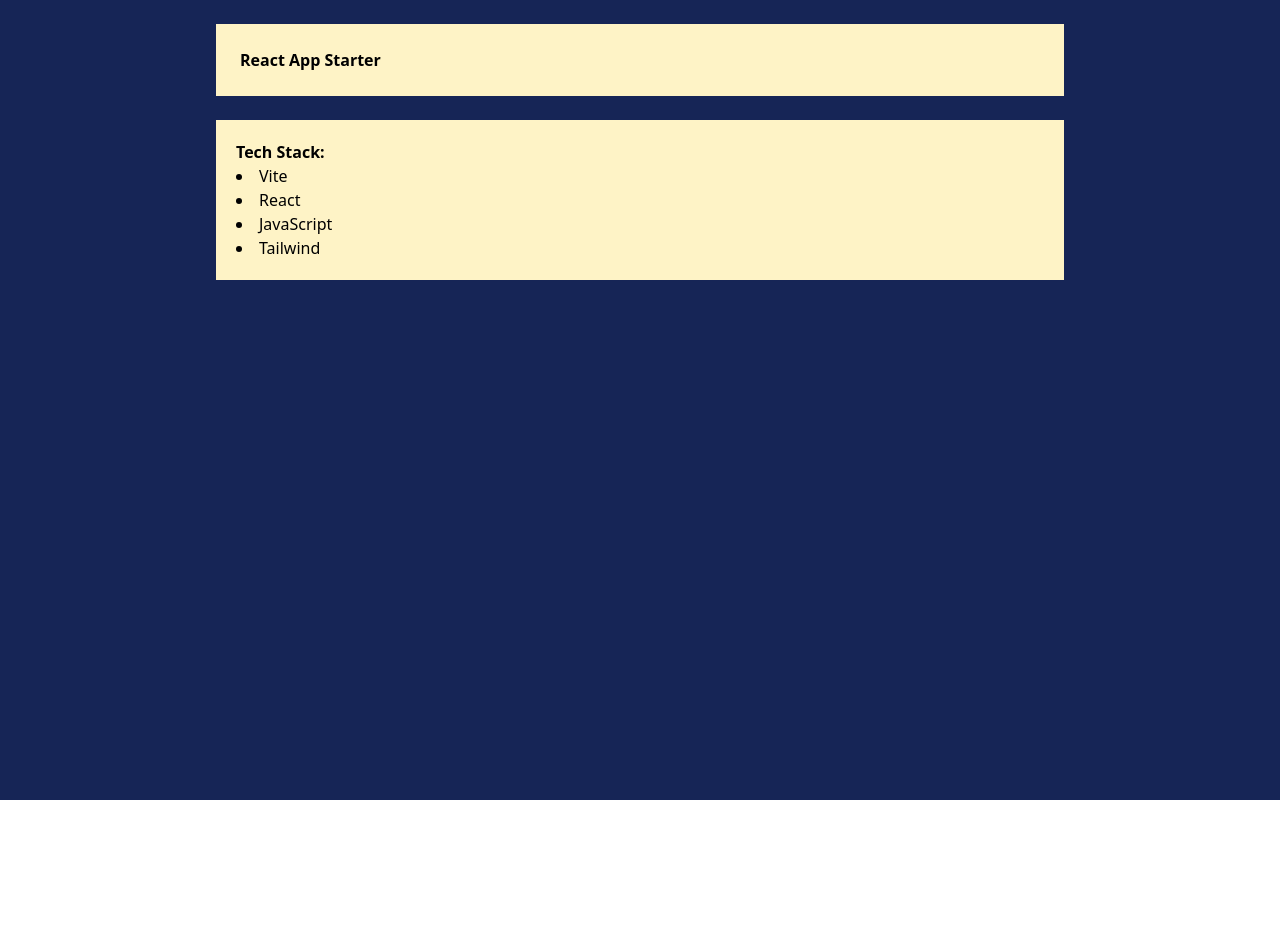
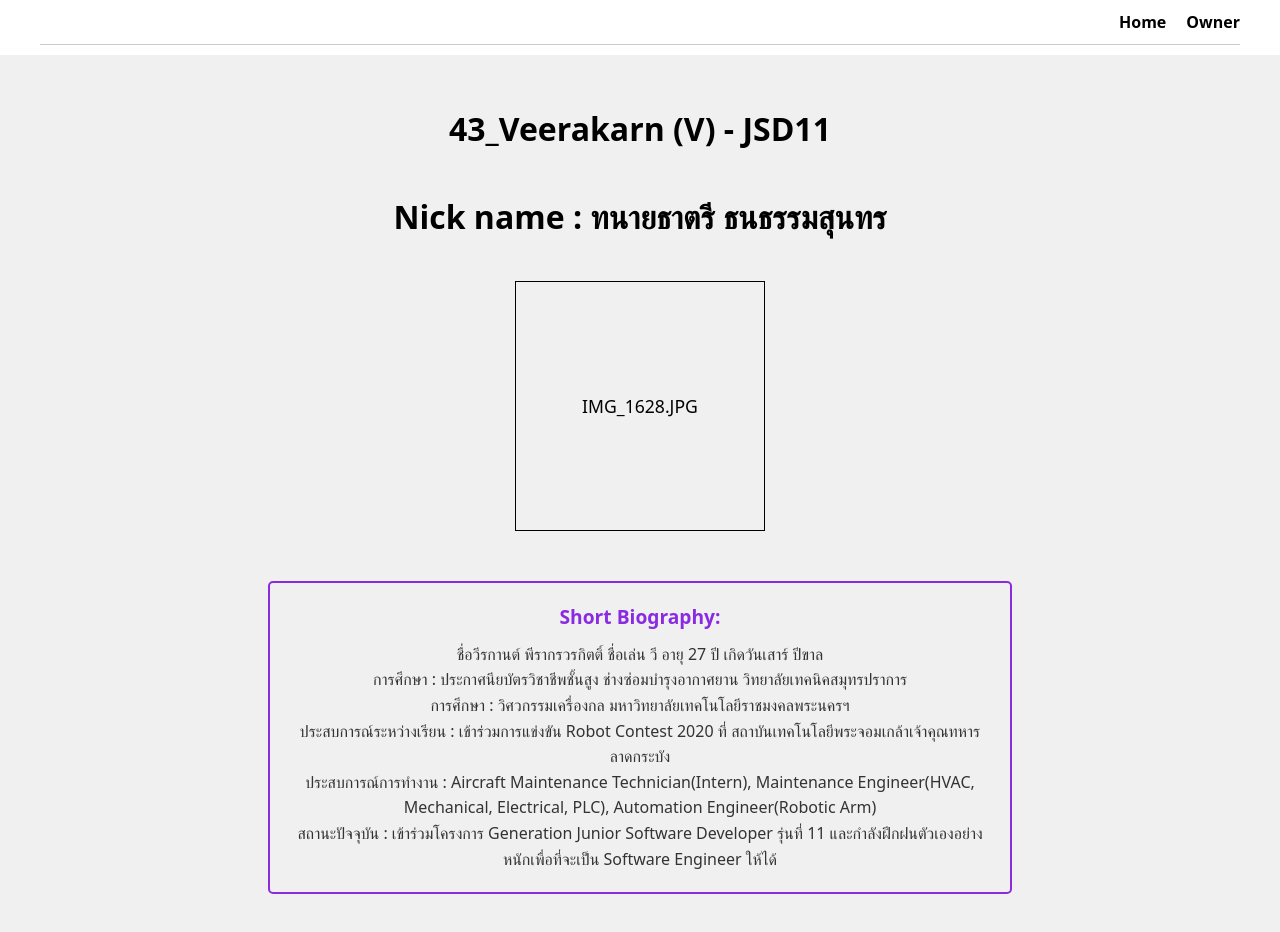
Before and after one commit to veerakarnvrk/43-v-react-app-starter, a React (Vite) app: page /owner in a window 1280 px wide. Shown: the top 932 px of the page. Before the commit the page ends 800 px from the top, so only its background shows below. Built offline with nearby package versions, Linux system fonts and the light colour scheme.

Commit message:
Finished

```diff
--- a/src/App.jsx
+++ b/src/App.jsx
@@ -1,20 +1,36 @@
-export default function App() {
+import React from 'react';
+import { BrowserRouter as Router, Routes, Route } from 'react-router-dom';
+import Header from './components/Header';
+import HomePage from './components/HomePage';
+import UserHomeView from './components/UserHomeView';
+import AdminHomeView from './components/AdminHomeView';
+import Owner from './components/Owner';
+
+const App = () => {
+  <Routes>
+  <Route path="/owner" element={<Owner />} />
+  </Routes>
+
   return (
-    <div className="min-h-screen flex justify-center bg-blue-950">
-      <div className="p-6 gap-y-6 flex flex-col justify-start w-[80%] lg:w-[70%]">
-        <h1 className="w-full p-6 bg-amber-100 font-extrabold">
-          React App Starter
-        </h1>
-        <section className="w-full p-5 bg-amber-100 flex">
-          <ul className="list-inside list-disc flex-1">
-            <span className="font-semibold">Tech Stack:</span>
-            <li>Vite</li>
-            <li>React</li>
-            <li>JavaScript</li>
-            <li>Tailwind</li>
-          </ul>
-        </section>
+    // Router ห่อหุ้มทุกส่วนที่ต้องการใช้การนำทาง
+    <Router>
+      <div className="app-container">
+        <Header />
+        {/* Routes ใช้กำหนดเส้นทางต่างๆ */}
+        <Routes>
+          {/* Path "/" คือหน้าแรก จะแสดง HomePage */}
+          <Route path="/" element={<HomePage />} />
+          {/* Path "/user" จะแสดง UserHomeView */}
+          <Route path="/user" element={<UserHomeView />} />
+          {/* Path "/admin" จะแสดง AdminHomeView */}
+          <Route path="/admin" element={<AdminHomeView />} />
+          {/* Path "/owner" สำหรับลิงก์ Owner ด้านบนขวา */}
+          <Route path="owner" element={<Owner />} />
+          {/* คุณสามารถเพิ่ม Route สำหรับ 404 Not Found ได้ */}
+        </Routes>
       </div>
-    </div>
+    </Router>
   );
-}
+};
+
+export default App;
--- /dev/null
+++ b/src/components/AdminHomeView.jsx
@@ -0,0 +1,12 @@
+import React from 'react';
+
+const AdminHomeView = () => {
+  return (
+    <div style={{ padding: '20px', textAlign: 'center' }}>
+      <h2>Admin Home View</h2>
+      <p>ยินดีต้อนรับผู้ดูแลระบบ</p>
+    </div>
+  );
+};
+
+export default AdminHomeView;
--- /dev/null
+++ b/src/components/Header.css
@@ -0,0 +1,16 @@
+.header-container {
+  padding: 10px 40px;
+}
+.header-links {
+  text-align: right;
+  margin-bottom: 10px;
+}
+.header-link {
+  margin-left: 20px;
+  text-decoration: none; /* ลบขีดเส้นใต้ */
+  color: black;
+  font-weight: bold;
+}
+.header-divider {
+  border-bottom: 1px solid #ccc;
+}
--- /dev/null
+++ b/src/components/Header.jsx
@@ -0,0 +1,18 @@
+import React from 'react';
+import { Link } from 'react-router-dom';
+import './Header.css'; // ต้องสร้างไฟล์ CSS สำหรับจัดรูปแบบ
+
+const Header = () => {
+  return (
+    <header className="header-container">
+      <div className="header-links">
+        {/* ใช้ Link แทนแท็ก <a> เพื่อการนำทางภายใน React */}
+        <Link to="/" className="header-link">Home</Link>
+        <Link to="/owner" className="header-link">Owner</Link>
+      </div>
+      <div className="header-divider"></div> {/* เส้นคั่น */}
+    </header>
+  );
+};
+
+export default Header;
--- /dev/null
+++ b/src/components/HomePage.jsx
@@ -0,0 +1,25 @@
+import React from 'react';
+import { Link } from 'react-router-dom';
+import './HomePage.css'; // ต้องสร้างไฟล์ CSS สำหรับจัดรูปแบบ
+
+const HomePage = () => {
+  return (
+    <div className="homepage-container">
+      <h1 className="main-title">
+        Generation Thailand<br />
+        React - Assessment
+      </h1>
+      <div className="button-group">
+        {/* Link จะนำทางไปยัง Path ที่กำหนดใน App.js */}
+        <Link to="/user" className="home-button">
+          User Home View
+        </Link>
+        <Link to="/admin" className="home-button">
+          Admin Home View
+        </Link>
+      </div>
+    </div>
+  );
+};
+
+export default HomePage;
--- /dev/null
+++ b/src/components/Homepage.css
@@ -0,0 +1,31 @@
+.homepage-container {
+  display: flex;
+  flex-direction: column;
+  align-items: center; /* จัดให้อยู่กึ่งกลางแนวนอน */
+  justify-content: center; /* จัดให้อยู่กึ่งกลางแนวตั้ง */
+  height: 80vh; /* ทำให้ Container สูงเกือบเต็มจอ */
+  text-align: center;
+}
+.main-title {
+  font-size: 2.5em;
+  font-weight: 700;
+  margin-bottom: 40px;
+}
+.button-group {
+  display: flex;
+  gap: 50px; /* ระยะห่างระหว่างปุ่ม */
+}
+.home-button {
+  padding: 10px 20px;
+  border: 1px solid #ccc;
+  border-radius: 5px;
+  background-color: white;
+  text-decoration: none;
+  color: black;
+  font-weight: 500;
+  box-shadow: 1px 1px 3px rgba(0, 0, 0, 0.1); /* เงาเล็กน้อย */
+  transition: background-color 0.2s;
+}
+.home-button:hover {
+  background-color: #f0f0f0;
+}
--- /dev/null
+++ b/src/components/Owner.css
@@ -0,0 +1,52 @@
+.owner-container {
+    /* ใช้ Flexbox เพื่อจัดองค์ประกอบทั้งหมดให้อยู่กึ่งกลาง */
+    display: flex;
+    flex-direction: column;
+    align-items: center; /* จัดกึ่งกลางแนวนอน */
+    padding: 50px 20px;
+    background-color: #f0f0f0; /* สีพื้นหลังอ่อนๆ คล้ายในภาพ */
+    min-height: 80vh; /* กำหนดความสูงขั้นต่ำเพื่อให้อยู่กึ่งกลางแนวตั้ง */
+}
+
+.owner-title {
+    font-size: 2em;
+    font-weight: bold;
+    margin-bottom: 40px;
+    text-align: center;
+}
+
+/* จัดรูปแบบกรอบรูปภาพ */
+.picture-frame {
+    width: 250px;
+    height: 250px;
+    border: 1px solid black;
+    /* จัดข้อความ "picture" ให้อยู่กึ่งกลางกรอบ */
+    display: flex;
+    justify-content: center;
+    align-items: center;
+    margin-bottom: 50px;
+    font-size: 1.1em;
+}
+
+/* จัดรูปแบบกรอบชีวประวัติสีม่วง */
+.biography-box {
+    width: 60%; /* กำหนดความกว้างของกล่อง */
+    max-width: 800px;
+    padding: 20px;
+    border: 2px solid #8a2be2; /* เส้นขอบสีม่วง (BlueViolet) */
+    border-radius: 5px;
+    text-align: center; /* จัดข้อความให้อยู่กึ่งกลางในกล่อง */
+}
+
+.biography-title {
+    font-size: 1.2em;
+    font-weight: bold;
+    margin-bottom: 10px;
+    color: #8a2be2; /* สีเดียวกับกรอบ */
+}
+
+.biography-text {
+    line-height: 1.6;
+    font-size: 1em;
+    color: #333;
+}
--- /dev/null
+++ b/src/components/Owner.jsx
@@ -0,0 +1,46 @@
+import React from 'react';
+import './Owner.css'; // สำหรับจัดรูปแบบ
+
+const Owner = () => {
+  return (
+    <div className="owner-container">
+      {/* 1. ชื่อ/รหัส */}
+      <h1 className="owner-title">
+        43_Veerakarn (V) - JSD11
+      </h1>
+      <h2 className="owner-title">
+        Nick name : ทนายธาตรี ธนธรรมสุนทร
+      </h2>
+
+      {/* 2. กรอบรูปภาพ */}
+      <div className="picture-frame">
+        <p>IMG_1628.JPG</p>
+      </div>
+
+      {/* 3. ส่วนชีวประวัติสั้นๆ */}
+      <div className="biography-box">
+        <h3 className="biography-title">Short Biography:</h3>
+        <p className="biography-text">
+        ชื่อวีรกานต์ พีรากรวรกิตติ์ ชื่อเล่น วี อายุ 27 ปี เกิดวันเสาร์ ปีขาล
+        </p>
+        <p className="biography-text">
+        การศึกษา : ประกาศนียบัตรวิชาชีพชั้นสูง ช่างซ่อมบำรุงอากาศยาน วิทยาลัยเทคนิคสมุทรปราการ
+        </p>
+        <p className="biography-text">
+        การศึกษา : วิศวกรรมเครื่องกล มหาวิทยาลัยเทคโนโลยีราชมงคลพระนครฯ
+        </p>
+        <p className="biography-text">
+        ประสบการณ์ระหว่างเรียน : เข้าร่วมการแข่งขัน Robot Contest 2020 ที่ สถาบันเทคโนโลยีพระจอมเกล้าเจ้าคุณทหารลาดกระบัง
+        </p>
+        <p className="biography-text">
+        ประสบการณ์การทำงาน : Aircraft Maintenance Technician(Intern), Maintenance Engineer(HVAC, Mechanical, Electrical, PLC), Automation Engineer(Robotic Arm)
+        </p>
+        <p className="biography-text">
+        สถานะปัจจุบัน : เข้าร่วมโครงการ Generation Junior Software Developer รุ่นที่ 11 และกำลังฝึกฝนตัวเองอย่างหนักเพื่อที่จะเป็น Software Engineer ให้ได้
+        </p>
+      </div>
+    </div>
+  );
+};
+
+export default Owner;
--- /dev/null
+++ b/src/components/UserHomeView.jsx
@@ -0,0 +1,11 @@
+import React from 'react';
+
+const UserHomeView = () => {
+  return (
+    <div style={{ padding: '20px', textAlign: 'center' }}>
+      <h2>User Home View</h2>
+    </div>
+  );
+};
+
+export default UserHomeView;
```
Also changed, not shown: public/IMG_1628.JPG (added).
